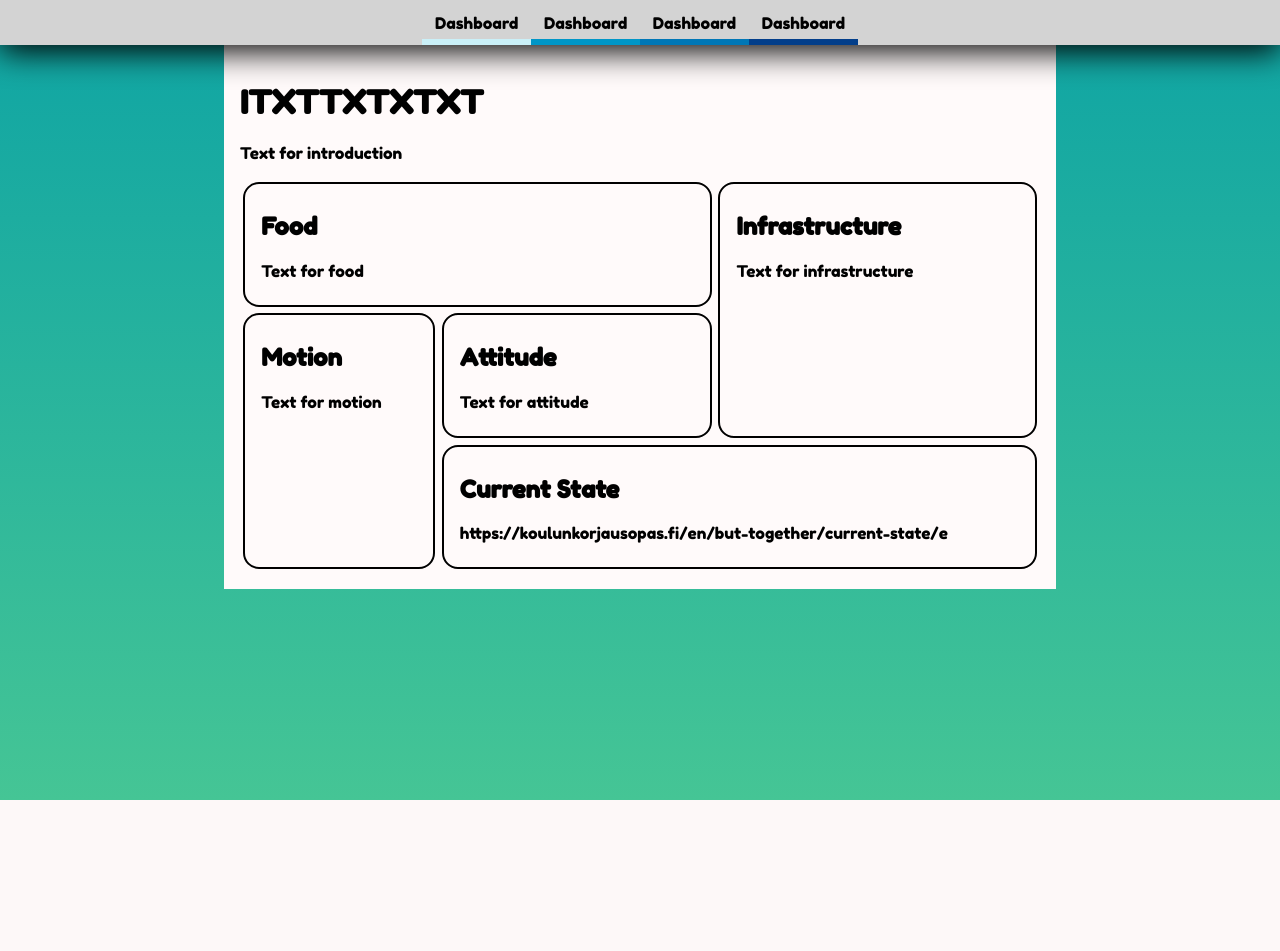
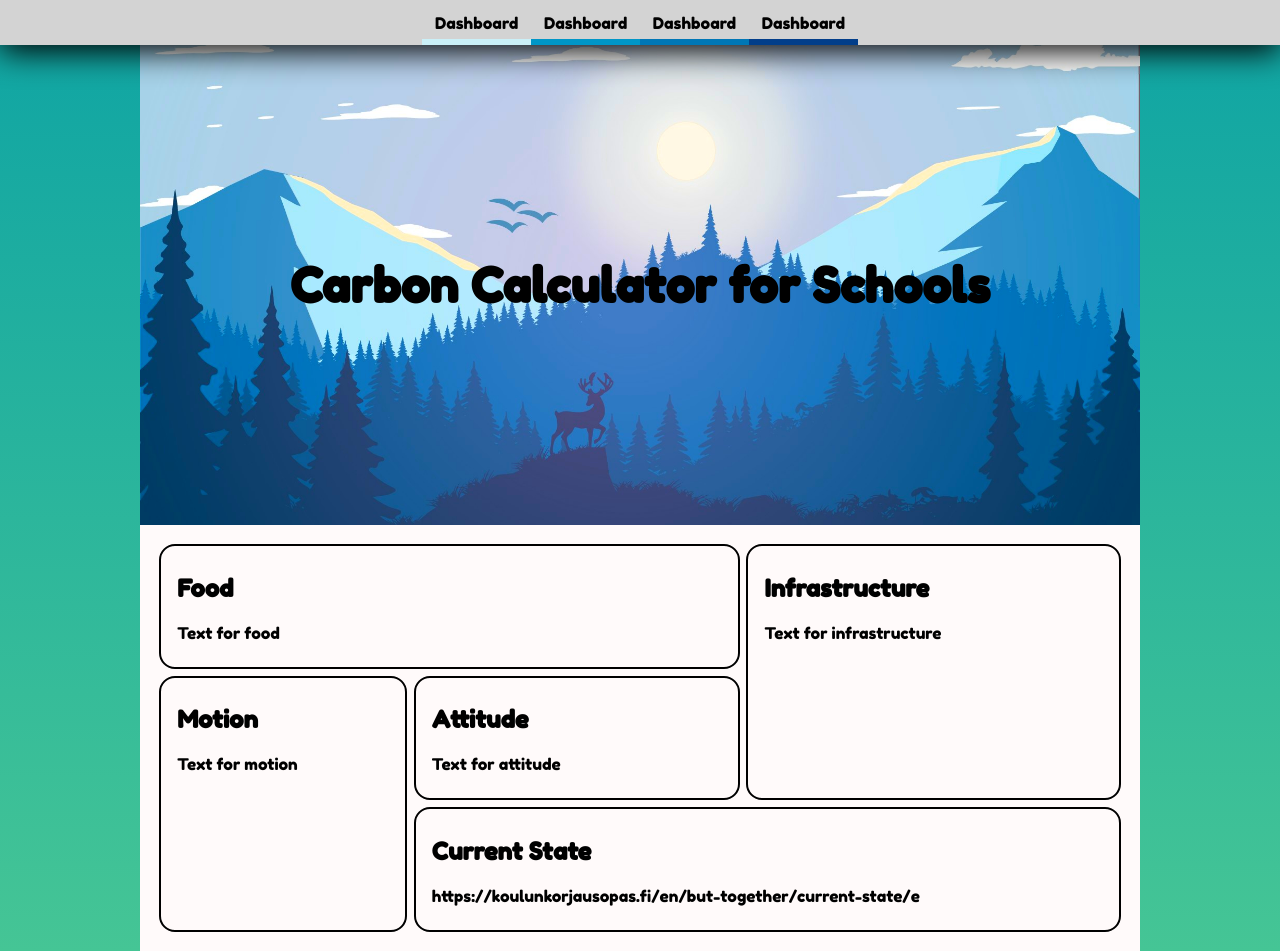
Before and after one commit to Ebassani/Design-factory-project, a Flask app: page /introduction in a window 1280 px wide. Before the commit the page ends 800 px from the top, so only its background shows below. Run offline with Flask 2, Linux system fonts and the light colour scheme.

Commit message:
Add title to introduction page

```diff
--- a/static/css/common.css
+++ b/static/css/common.css
@@ -7,15 +7,14 @@ html, body {
     font-family: 'Fredoka One', cursive;
     background: linear-gradient(#0ea4a4, #45c595) no-repeat;
     margin: 0;
-    height: 100%;
+    min-height: 100%;
 }
 
 .content {
     margin: auto;
-    max-width: 800px;
+    max-width: 1000px;
     min-width: 300px;
     background-color: snow;
-    padding: 1rem;
 }
 
 .menu {
--- a/static/css/dashboard.css
+++ b/static/css/dashboard.css
@@ -9,6 +9,7 @@ h2, h1, .biggerSpan {
 
 .dashboard {
     margin-bottom: 1rem;
+    padding: 1rem;
 }
 
 .dashboard__selection {
--- a/static/css/introduction.css
+++ b/static/css/introduction.css
@@ -25,24 +25,67 @@
 }
 
 .content__cards__card:hover .subtitle::before {
-  width:4rem;
+    width: 4rem;
 }
 
 .content__cards__card:hover {
     box-shadow: 0 0.2rem 1rem;
 }
 
-.content__cards{
+.content__cards {
     display: grid;
 
     grid-template-areas:
           "one one two"
           "three four two"
           "three five five";
+
+    padding: 1rem;
 }
 
-.card__grid1 {grid-area: one;}
-.card__grid2 {grid-area: two;}
-.card__grid3 {grid-area: three;}
-.card__grid4 {grid-area: four;}
-.card__grid5 {grid-area: five;}
+.card__grid1 {
+    grid-area: one;
+}
+
+.card__grid2 {
+    grid-area: two;
+}
+
+.card__grid3 {
+    grid-area: three;
+}
+
+.card__grid4 {
+    grid-area: four;
+}
+
+.card__grid5 {
+    grid-area: five;
+}
+
+.content__title img {
+    width: 100%;
+    max-height: 30rem;
+    object-fit: cover;
+    object-position: center;
+    filter: saturate(200%);
+    -webkit-user-select: none;
+    -khtml-user-select: none;
+    -moz-user-select: none;
+    -o-user-select: none;
+    user-select: none;
+    -webkit-user-drag: none;
+}
+
+.content__title {
+    position: relative;
+    display: flex;
+    align-items: center;
+}
+
+.content__title h1 {
+    position: absolute;
+    width: 100%;
+    text-align: center;
+    font-size: xxx-large;
+}
--- a/templates/introduction.html
+++ b/templates/introduction.html
@@ -13,8 +13,8 @@
 
 <div class="content">
     <div class="content__title">
-        <h1>ITXTTXTXTXT</h1>
-        <p class="paragraph">Text for introduction</p>
+        <img src="{{ url_for('static', filename= 'images/maybe.jpg') }}" alt="">
+        <h1>Carbon Calculator for Schools</h1>
     </div>
 
     <div class="content__cards">
```
Also changed, not shown: static/images/maybe.jpg (added). Lines whose indentation alone changed are shown as unchanged.
